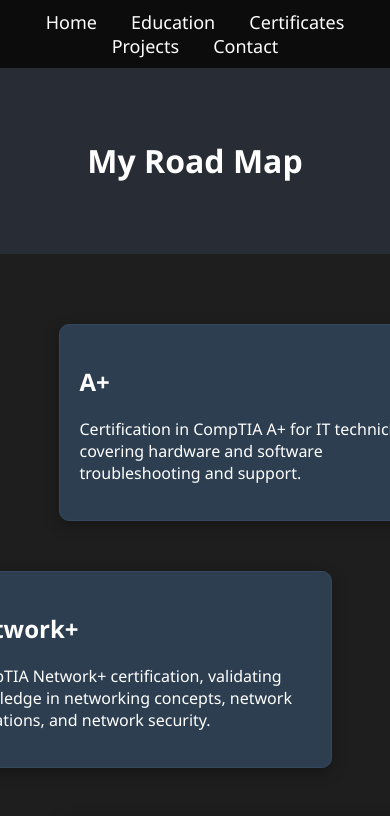
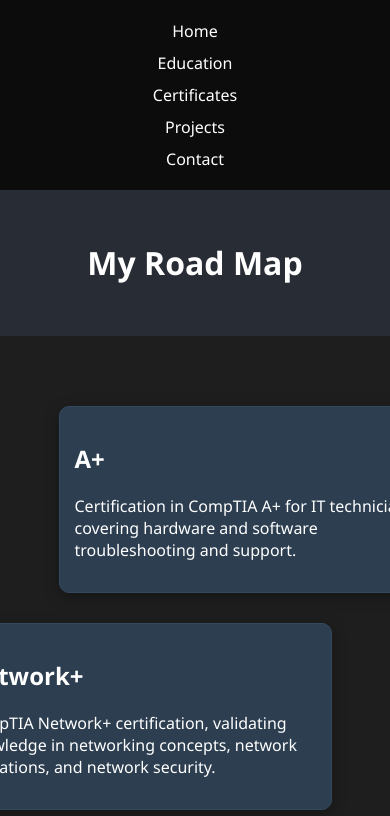
Before and after one commit to iM-4/why, a plain HTML site: page Certificates.html in a window 390 px wide. Shown: the top 816 px of the page. Drawn offline with Linux system fonts and the light colour scheme.

Commit message:
Add files via upload

```diff
--- a/Cerficates.css
+++ b/Cerficates.css
@@ -105,18 +105,35 @@
 
 /* تحسين تجربة الجوال */
 @media (max-width: 767px) {
+    /* تحسين القائمة */
+    nav ul li {
+        display: block; /* جعل العناصر عمودية */
+        margin: 10px 0; /* زيادة المسافة بين العناصر */
+    }
+
+    nav ul li a {
+        font-size: 16px; /* تقليل حجم الخط */
+    }
+
+    /* تحسين الهيدر */
+    header {
+        padding: 30px; /* تقليل الحشوة */
+    }
+
+    /* تحسين الشهادات */
     .certificates {
-        flex-direction: column;
+        gap: 30px; /* تقليل المسافة بين الشهادات */
     }
 
     .certificate {
         width: 90%; /* زيادة العرض على الجوال */
-        align-self: center;
+        padding: 15px; /* تقليل الحشوة */
         margin-left: 0;
         margin-right: 0;
     }
 
+    /* إخفاء المسار المنحني على الجوال */
     .curved-path {
-        display: none; /* إخفاء المسار المنحني على الجوال */
+        display: none;
     }
 }
```
